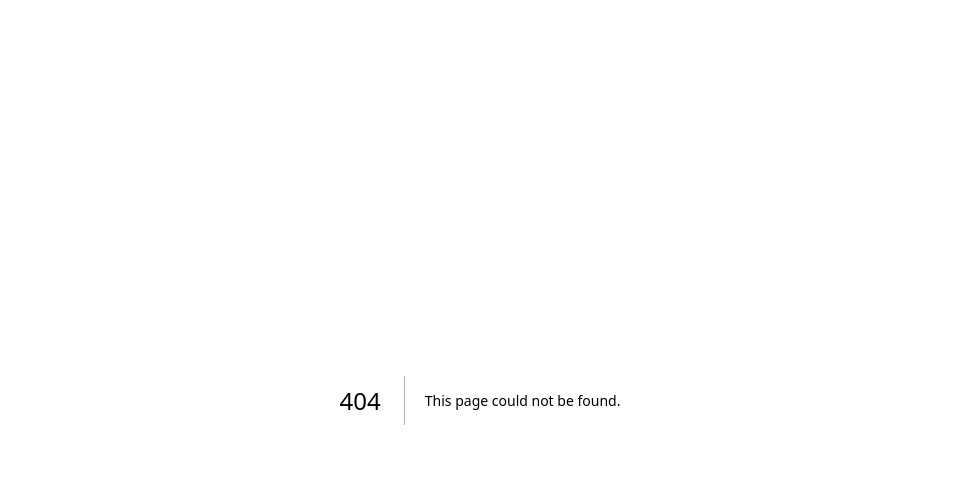
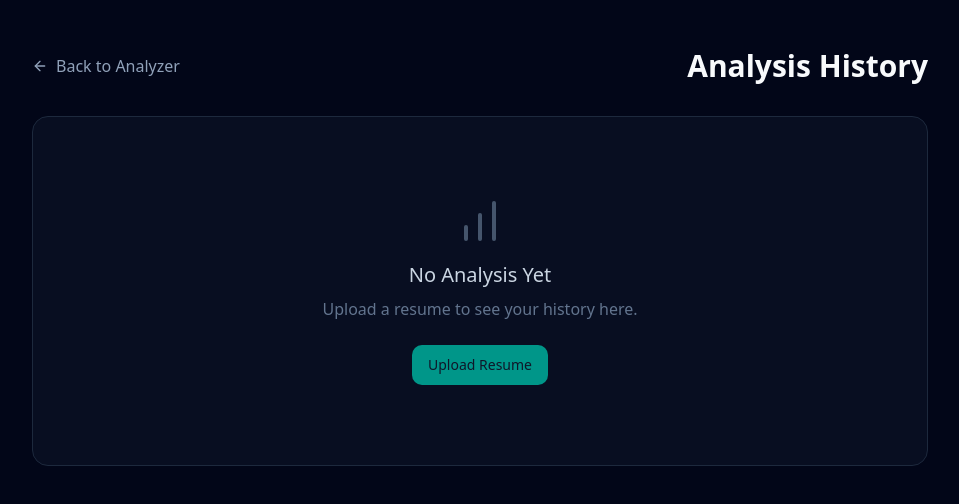
Before and after one commit to aniruddhaadak80/smart-resume-analyzer, a Next.js app: page /dashboard in a window 1280 px wide. Before the commit this address had no page. Shown: the top 504 px of the page, without its empty margins (160-1119 px from the left). Built offline with nearby package versions, Linux system fonts and the light colour scheme.

Commit message:
feat: Add User Dashboard for Analysis History

```diff
--- /dev/null
+++ b/src/app/dashboard/page.tsx
@@ -0,0 +1,82 @@
+'use client';
+
+import { useEffect, useState } from 'react';
+import { Card, CardContent, CardHeader, CardTitle } from "@/components/ui/card";
+import { Badge } from "@/components/ui/badge";
+import { Button } from "@/components/ui/button";
+import { ArrowLeft, Calendar, FileText, ChevronRight, BarChart } from "lucide-react";
+import Link from 'next/link';
+import { motion } from 'framer-motion';
+import { useRouter } from 'next/navigation';
+
+export default function Dashboard() {
+    const [history, setHistory] = useState<any[]>([]);
+    const router = useRouter();
+
+    useEffect(() => {
+        const savedHistory = JSON.parse(localStorage.getItem('careerzen_history') || '[]');
+        setHistory(savedHistory);
+    }, []);
+
+    const loadAnalysis = (item: any) => {
+        localStorage.setItem('careerzen_result', JSON.stringify(item.result));
+        router.push('/');
+    };
+
+    return (
+        <main className="min-h-screen bg-slate-950 text-slate-50 selection:bg-teal-500/30 p-6 md:p-12">
+            <div className="max-w-4xl mx-auto space-y-8">
+
+                {/* Header */}
+                <div className="flex items-center justify-between">
+                    <Link href="/" className="flex items-center gap-2 text-slate-400 hover:text-white transition-colors">
+                        <ArrowLeft className="h-4 w-4" /> Back to Analyzer
+                    </Link>
+                    <h1 className="text-3xl font-bold font-display">Analysis History</h1>
+                </div>
+
+                {/* List */}
+                <div className="grid gap-4">
+                    {history.length === 0 ? (
+                        <div className="text-center py-20 bg-slate-900/50 rounded-2xl border border-slate-800">
+                            <BarChart className="h-12 w-12 text-slate-600 mx-auto mb-4" />
+                            <h3 className="text-xl font-medium text-slate-300">No Analysis Yet</h3>
+                            <p className="text-slate-500 mt-2">Upload a resume to see your history here.</p>
+                            <Button asChild className="mt-6 bg-teal-600 hover:bg-teal-500">
+                                <Link href="/">Upload Resume</Link>
+                            </Button>
+                        </div>
+                    ) : (
+                        history.map((item, i) => (
+                            <motion.div
+                                key={item.id || i}
+                                initial={{ opacity: 0, y: 20 }}
+                                animate={{ opacity: 1, y: 0 }}
+                                transition={{ delay: i * 0.1 }}
+                            >
+                                <Card className="glass-card hover:bg-slate-800/50 transition-all cursor-pointer group border-slate-800" onClick={() => loadAnalysis(item)}>
+                                    <CardContent className="flex items-center justify-between p-6">
+                                        <div className="flex items-center gap-4">
+                                            <div className={`p-3 rounded-full ${item.result.matchPercentage >= 70 ? 'bg-teal-500/10 text-teal-400' : 'bg-yellow-500/10 text-yellow-400'}`}>
+                                                <FileText className="h-6 w-6" />
+                                            </div>
+                                            <div>
+                                                <h3 className="font-semibold text-lg text-slate-200 group-hover:text-teal-300 transition-colors">{item.fileName}</h3>
+                                                <div className="flex items-center gap-3 text-slate-500 text-sm mt-1">
+                                                    <span className="flex items-center gap-1"><Calendar className="h-3 w-3" /> {new Date(item.date).toLocaleDateString()}</span>
+                                                    <span>•</span>
+                                                    <span>Score: <span className={item.result.matchPercentage >= 70 ? "text-teal-400 font-bold" : "text-yellow-400 font-bold"}>{item.result.matchPercentage}%</span></span>
+                                                </div>
+                                            </div>
+                                        </div>
+                                        <ChevronRight className="h-5 w-5 text-slate-600 group-hover:text-white transition-colors" />
+                                    </CardContent>
+                                </Card>
+                            </motion.div>
+                        ))
+                    )}
+                </div>
+            </div>
+        </main>
+    );
+}
--- a/src/app/page.tsx
+++ b/src/app/page.tsx
@@ -51,6 +51,21 @@ export default function Home() {
   useEffect(() => {
     if (result) {
       localStorage.setItem('careerzen_result', JSON.stringify(result));
+
+      // Also save to history
+      const history = JSON.parse(localStorage.getItem('careerzen_history') || '[]');
+      const newEntry = {
+        id: Date.now(),
+        date: new Date().toISOString(),
+        fileName: file?.name || 'Resume',
+        result
+      };
+      // Prevent saving duplicates on re-renders by checking if the last one is identical (optional simple check)
+      const lastEntry = history[0];
+      if (!lastEntry || JSON.stringify(lastEntry.result) !== JSON.stringify(result)) {
+        history.unshift(newEntry);
+        localStorage.setItem('careerzen_history', JSON.stringify(history));
+      }
     }
   }, [result]);
 
@@ -131,6 +146,9 @@ export default function Home() {
             </SignedOut>
             <SignedIn>
               <div className="flex items-center gap-4">
+                <a href="/dashboard" className="text-sm font-medium text-slate-300 hover:text-white hover:underline underline-offset-4 hidden md:inline-block">
+                  Dashboard
+                </a>
                 <span className="text-sm text-slate-400 hidden md:inline-block">Welcome back!</span>
                 <UserButton afterSignOutUrl="/" appearance={{
                   elements: {
```
